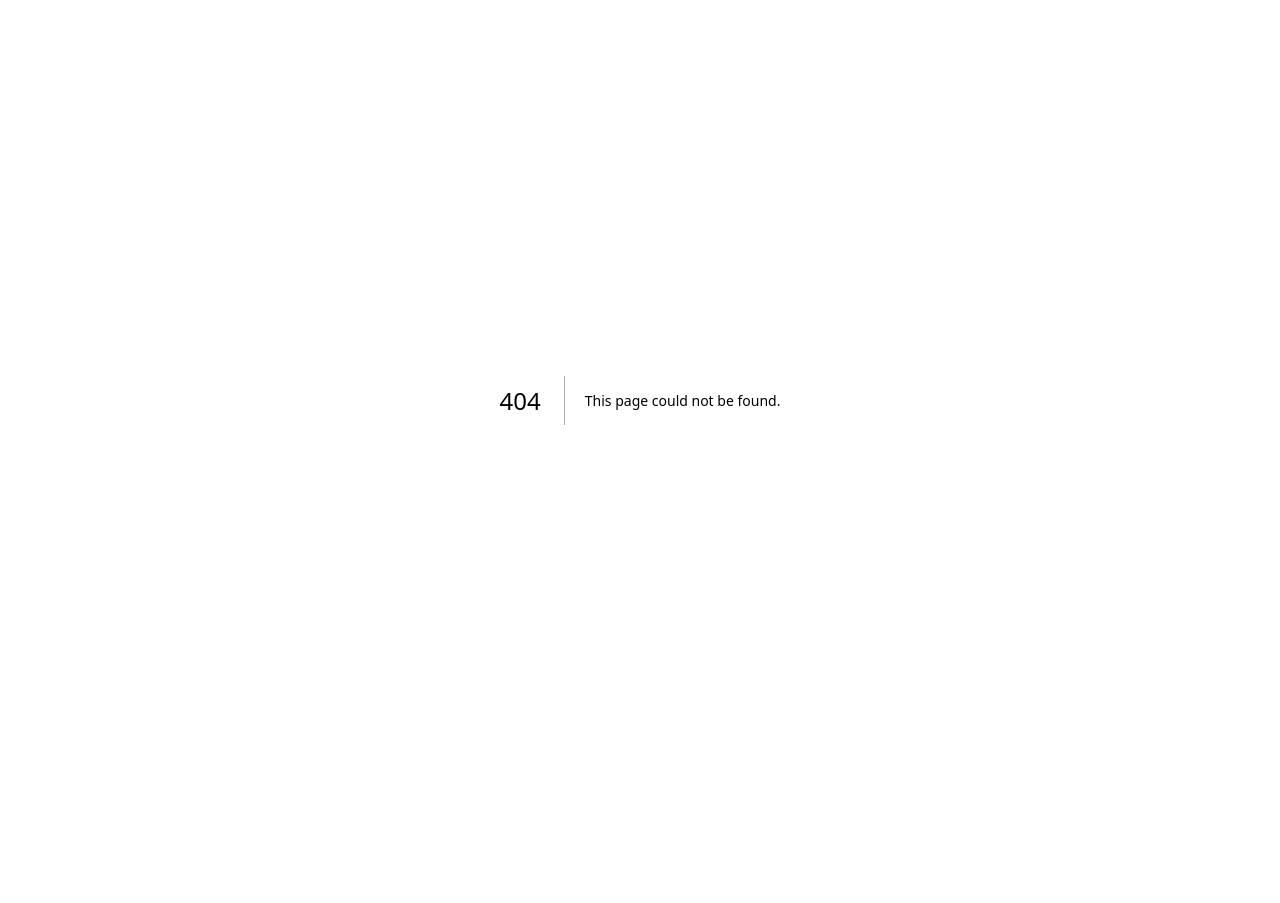
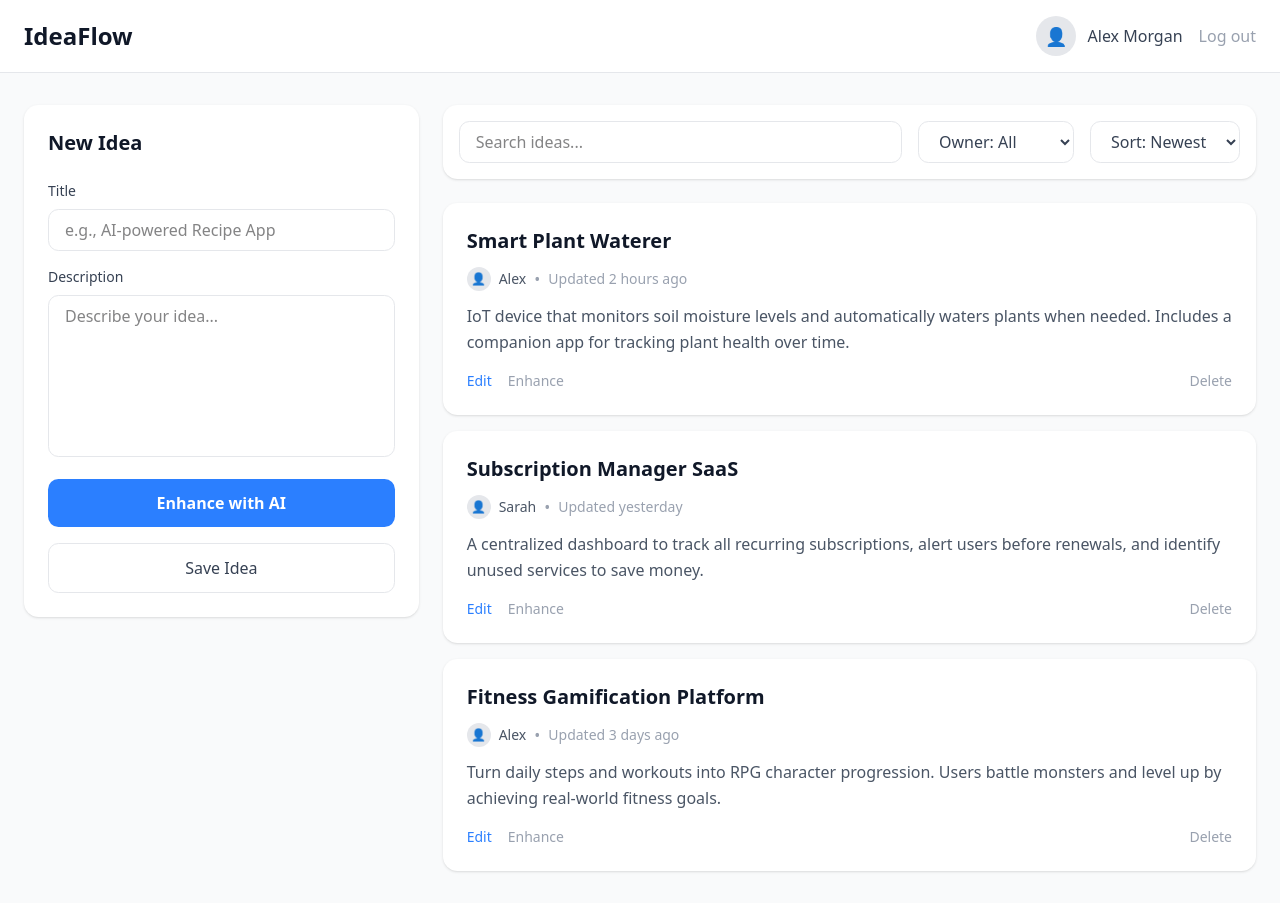
Before and after one commit to rewatiramanprasad/houseofedtech, a Next.js app: page /dashboard in a window 1280 px wide. Before the commit this address had no page. Before the commit the page ends 800 px from the top, so only its background shows below. Built offline with nearby package versions, Linux system fonts and the light colour scheme.

Commit message:
feat: created dashboard

```diff
--- /dev/null
+++ b/app/dashboard/page.tsx
@@ -0,0 +1,223 @@
+'use client'
+import React, { useState } from 'react'
+
+export default function Dashboard() {
+  const [title, setTitle] = useState('')
+  const [description, setDescription] = useState('')
+  const [searchQuery, setSearchQuery] = useState('')
+  const [ownerFilter, setOwnerFilter] = useState('All')
+  const [sortOrder, setSortOrder] = useState('Newest')
+  const [aiSuggestion, setAiSuggestion] = useState('')
+
+  const ideas = [
+    {
+      id: 1,
+      title: 'Smart Plant Waterer',
+      description:
+        'IoT device that monitors soil moisture levels and automatically waters plants when needed. Includes a companion app for tracking plant health over time.',
+      author: 'Alex',
+      avatar: '👤',
+      updatedAt: '2 hours ago',
+    },
+    {
+      id: 2,
+      title: 'Subscription Manager SaaS',
+      description:
+        'A centralized dashboard to track all recurring subscriptions, alert users before renewals, and identify unused services to save money.',
+      author: 'Sarah',
+      avatar: '👤',
+      updatedAt: 'yesterday',
+    },
+    {
+      id: 3,
+      title: 'Fitness Gamification Platform',
+      description:
+        'Turn daily steps and workouts into RPG character progression. Users battle monsters and level up by achieving real-world fitness goals.',
+      author: 'Alex',
+      avatar: '👤',
+      updatedAt: '3 days ago',
+    },
+  ]
+
+  const handleEnhance = () => {
+    setAiSuggestion(
+      'A mobile application that scans ingredients in your fridge and suggests personalized recipes based on dietary restrictions...'
+    )
+  }
+
+  const handleSaveIdea = () => {
+    console.log('Saving idea:', { title, description })
+    setTitle('')
+    setDescription('')
+    setAiSuggestion('')
+  }
+
+  return (
+    <div className="min-h-screen bg-gray-50">
+      {/* Header */}
+      <header className="bg-white border-b border-gray-200 px-6 py-4">
+        <div className="max-w-7xl mx-auto flex items-center justify-between">
+          <h1 className="text-2xl font-bold text-gray-900">IdeaFlow</h1>
+          <div className="flex items-center gap-4">
+            <div className="flex items-center gap-3">
+              <div className="w-10 h-10 rounded-full bg-gray-200 flex items-center justify-center text-lg">
+                👤
+              </div>
+              <span className="font-medium text-gray-700">Alex Morgan</span>
+            </div>
+            <button className="text-gray-400 hover:text-gray-600 transition-colors">
+              Log out
+            </button>
+          </div>
+        </div>
+      </header>
+
+      {/* Main Content */}
+      <div className="max-w-7xl mx-auto px-6 py-8">
+        <div className="grid grid-cols-1 lg:grid-cols-3 gap-6">
+          {/* Left Sidebar - New Idea Form */}
+          <div className="lg:col-span-1">
+            <div className="bg-white rounded-xl shadow-sm p-6">
+              <h2 className="text-xl font-bold text-gray-900 mb-6">New Idea</h2>
+
+              {/* Title Input */}
+              <div className="mb-4">
+                <label className="block text-sm font-medium text-gray-700 mb-2">
+                  Title
+                </label>
+                <input
+                  type="text"
+                  value={title}
+                  onChange={(e) => setTitle(e.target.value)}
+                  placeholder="e.g., AI-powered Recipe App"
+                  className="w-full px-4 py-2 border border-gray-200 rounded-lg focus:outline-none focus:ring-2 focus:ring-blue-500 focus:border-transparent"
+                />
+              </div>
+
+              {/* Description Textarea */}
+              <div className="mb-4">
+                <label className="block text-sm font-medium text-gray-700 mb-2">
+                  Description
+                </label>
+                <textarea
+                  value={description}
+                  onChange={(e) => setDescription(e.target.value)}
+                  placeholder="Describe your idea..."
+                  rows={6}
+                  className="w-full px-4 py-2 border border-gray-200 rounded-lg focus:outline-none focus:ring-2 focus:ring-blue-500 focus:border-transparent resize-none"
+                />
+              </div>
+
+              {/* Enhance Button */}
+              <button
+                onClick={handleEnhance}
+                className="w-full bg-blue-500 hover:bg-blue-600 text-white font-semibold py-3 rounded-lg transition-colors mb-4"
+              >
+                Enhance with AI
+              </button>
+
+              {/* AI Suggestion Box */}
+              {aiSuggestion && (
+                <div className="bg-gray-50 rounded-lg p-4 mb-4">
+                  <div className="text-xs font-semibold text-gray-500 uppercase tracking-wide mb-2">
+                    AI SUGGESTION
+                  </div>
+                  <p className="text-sm text-gray-700 leading-relaxed">
+                    {aiSuggestion}
+                  </p>
+                </div>
+              )}
+
+              {/* Save Button */}
+              <button
+                onClick={handleSaveIdea}
+                className="w-full bg-white hover:bg-gray-50 text-gray-700 font-medium py-3 rounded-lg border border-gray-200 transition-colors"
+              >
+                Save Idea
+              </button>
+            </div>
+          </div>
+
+          {/* Right Content - Ideas List */}
+          <div className="lg:col-span-2">
+            {/* Search and Filters */}
+            <div className="bg-white rounded-xl shadow-sm p-4 mb-6">
+              <div className="flex flex-col md:flex-row gap-4 items-center">
+                <input
+                  type="text"
+                  value={searchQuery}
+                  onChange={(e) => setSearchQuery(e.target.value)}
+                  placeholder="Search ideas..."
+                  className="flex-1 px-4 py-2 border border-gray-200 rounded-lg focus:outline-none focus:ring-2 focus:ring-blue-500 focus:border-transparent"
+                />
+                <div className="flex gap-4">
+                  <select
+                    value={ownerFilter}
+                    onChange={(e) => setOwnerFilter(e.target.value)}
+                    className="px-4 py-2 border border-gray-200 rounded-lg focus:outline-none focus:ring-2 focus:ring-blue-500 text-gray-700"
+                  >
+                    <option>Owner: All</option>
+                    <option>Owner: Alex</option>
+                    <option>Owner: Sarah</option>
+                  </select>
+                  <select
+                    value={sortOrder}
+                    onChange={(e) => setSortOrder(e.target.value)}
+                    className="px-4 py-2 border border-gray-200 rounded-lg focus:outline-none focus:ring-2 focus:ring-blue-500 text-gray-700"
+                  >
+                    <option>Sort: Newest</option>
+                    <option>Sort: Oldest</option>
+                    <option>Sort: A-Z</option>
+                  </select>
+                </div>
+              </div>
+            </div>
+
+            {/* Ideas List */}
+            <div className="space-y-4">
+              {ideas.map((idea) => (
+                <div
+                  key={idea.id}
+                  className="bg-white rounded-xl shadow-sm p-6 hover:shadow-md transition-shadow"
+                >
+                  <h3 className="text-xl font-bold text-gray-900 mb-3">
+                    {idea.title}
+                  </h3>
+
+                  <div className="flex items-center gap-2 mb-3">
+                    <div className="w-6 h-6 rounded-full bg-gray-200 flex items-center justify-center text-xs">
+                      {idea.avatar}
+                    </div>
+                    <span className="text-sm text-gray-600">{idea.author}</span>
+                    <span className="text-gray-400">•</span>
+                    <span className="text-sm text-gray-400">
+                      Updated {idea.updatedAt}
+                    </span>
+                  </div>
+
+                  <p className="text-gray-600 mb-4 leading-relaxed">
+                    {idea.description}
+                  </p>
+
+                  <div className="flex items-center justify-between">
+                    <div className="flex gap-4">
+                      <button className="text-blue-500 hover:text-blue-600 font-medium text-sm transition-colors">
+                        Edit
+                      </button>
+                      <button className="text-gray-400 hover:text-gray-600 font-medium text-sm transition-colors">
+                        Enhance
+                      </button>
+                    </div>
+                    <button className="text-gray-400 hover:text-red-500 font-medium text-sm transition-colors">
+                      Delete
+                    </button>
+                  </div>
+                </div>
+              ))}
+            </div>
+          </div>
+        </div>
+      </div>
+    </div>
+  )
+}
```
